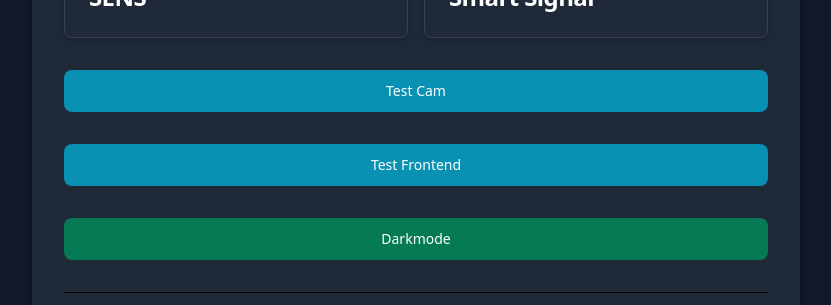
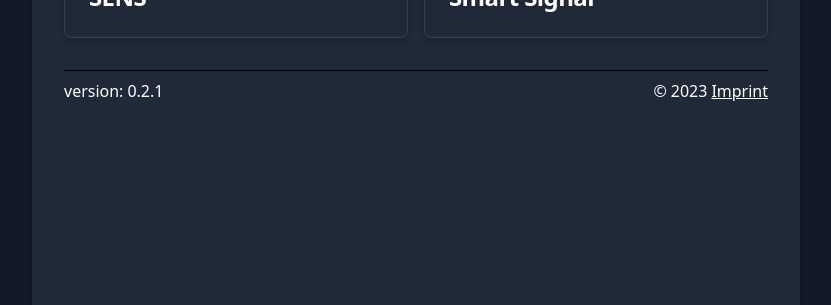
Before and after one commit to SENS-GmbH/smartsignal-status, a React (Create React App) app: page / in a window 1280 px wide. Shown: the part 348-653 px from the top of the page, without its empty margins (224-1055 px from the left). Built offline with nearby package versions, Linux system fonts and the light colour scheme.

Commit message:
fixed new Installation moveTenant

```diff
--- a/package.json
+++ b/package.json
@@ -1,6 +1,6 @@
 {
 	"name": "iot_sens_app",
-	"version": "0.2.0",
+	"version": "0.2.1",
 	"private": true,
 	"export": {},
 	"imports": {
--- a/src/components/Home/Home.jsx
+++ b/src/components/Home/Home.jsx
@@ -80,27 +80,6 @@ export default class Home extends Component {
 						</div>
 					))}
 				</div>
-
-				<div className="px-8 mt-8">
-					<NavLink to="/test">
-						<Button className="w-full">Test Cam</Button>
-					</NavLink>
-				</div>
-
-				<div className="px-8 mt-8">
-					<NavLink to="/test/frontend">
-						<Button className="w-full">Test Frontend</Button>
-					</NavLink>
-				</div>
-				<div className="px-8 mt-8">
-					<Button
-						onClick={this.context.changeDarkMode}
-						color="success"
-						className="w-full"
-					>
-						Darkmode
-					</Button>
-				</div>
 				<div className="px-8 mt-8 pb-1">
 					<Footer />
 				</div>
--- a/src/components/Instance/Tenant/Devices/Details/Details.jsx
+++ b/src/components/Instance/Tenant/Devices/Details/Details.jsx
@@ -50,7 +50,7 @@ export default class Details extends Component {
 		console.log(myCommand)
 	}
 
-	parantLoadDevice = async () => {
+	parentLoadDevice = async () => {
 		const oneDevice = await defaultFetch(
 			`${this.context.instance.api}/Device/${this.props.params.deviceId}`,
 			{
@@ -71,7 +71,7 @@ export default class Details extends Component {
 	}
 
 	componentDidMount = async () => {
-		const oneDevice = await this.parantLoadDevice()
+		const oneDevice = await this.parentLoadDevice()
 
 		if (Number(this.props.tenant.id) !== oneDevice.tenantId) {
 			checkToast(this.context.t, 13003)
@@ -106,7 +106,8 @@ export default class Details extends Component {
 				editInputs={editInputs}
 				changeEditInputs={this.changeEditInputs}
 				clickDownlink={this.clickDownlink}
-				parantLoadDevice={this.parantLoadDevice}
+				parentLoadDevice={this.parentLoadDevice}
+				newTenantId={this.props.params.tenantId}
 			/>
 		)
 	}
--- a/src/components/Instance/Tenant/Devices/Details/EditDevices.jsx
+++ b/src/components/Instance/Tenant/Devices/Details/EditDevices.jsx
@@ -78,11 +78,11 @@ export default class EditDevices extends Component {
 			updatedAttributes.isUpdated ? 15101 : 15002,
 			updatedAttributes
 		)
-		await this.parantLoadDevice()
+		await this.parentLoadDevice()
 	}
 
-	parantLoadDevice = async () => {
-		const oneDevice = await this.props.parantLoadDevice()
+	parentLoadDevice = async () => {
+		const oneDevice = await this.props.parentLoadDevice()
 
 		this.setState({ loading: true, editInputs: false, ready2Patch: null })
 		await this.initLoad(oneDevice)
@@ -127,6 +127,8 @@ export default class EditDevices extends Component {
 		) {
 			allInputs.installation_number = 1
 		}
+
+		allInputs.move_to_tenant = this.props.newTenantId
 
 		this.setState({ ready2Patch: allInputs, showModal_SaveAttr: true })
 	}
@@ -243,7 +245,7 @@ export default class EditDevices extends Component {
 		}
 		checkToast(this.context.t, 15102)
 
-		// await this.parantLoadDevice()
+		// await this.parentLoadDevice()
 		this.setState({ MoveChangeUrl: id })
 		setTimeout(() => {
 			// TODO: Keine saubere Lösung
@@ -291,7 +293,7 @@ export default class EditDevices extends Component {
 		}
 		checkToast(this.context.t, 13101)
 
-		this.parantLoadDevice()
+		this.parentLoadDevice()
 	}
 
 	componentDidMount = () => {
--- a/src/components/Instance/Tenant/Devices/allDevices/addDevice/Scanner/Success.jsx
+++ b/src/components/Instance/Tenant/Devices/allDevices/addDevice/Scanner/Success.jsx
@@ -95,6 +95,10 @@ export default class Success extends Component {
 				saveInputs={this.saveInputs}
 				changeEditInputs={this.changeEditInputs}
 				editInputs={true}
+				parentLoadDevice={() => {
+					return this.state.device
+				}}
+				newTenantId={this.props.params.tenantId}
 			/>
 		)
 	}
```
